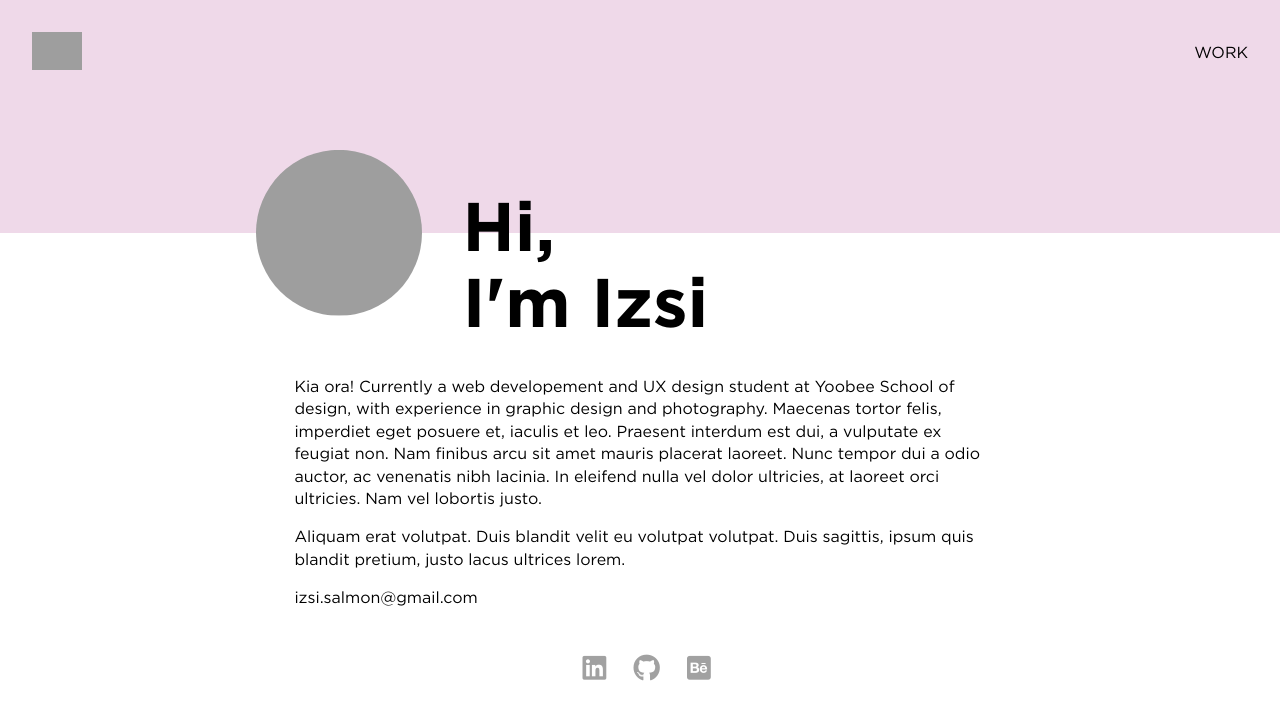
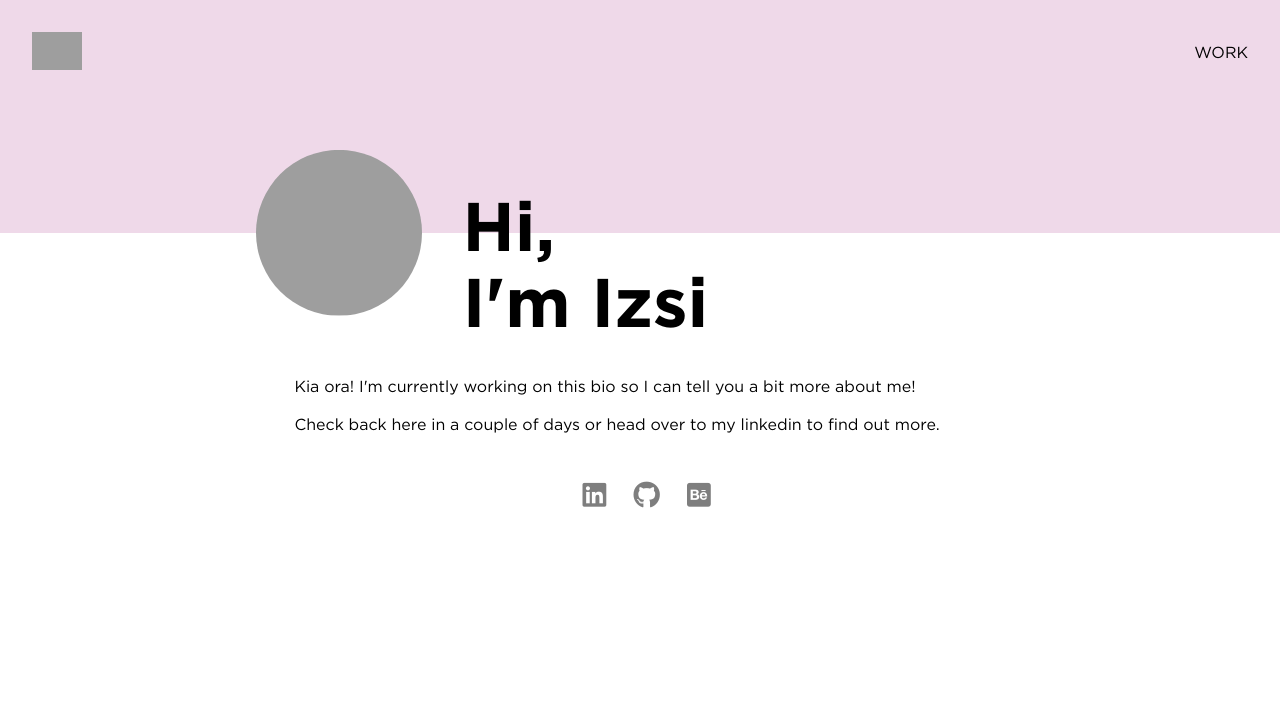
Before and after one commit to izsi-salmon/portfolio-izsi, a PHP site: page /about.php in a window 1280 px wide. Shown: the top 720 px of the page. Run offline with PHP 8.4, Linux system fonts and the light colour scheme; some libraries are stand-ins or nearby versions; grey boxes are pictures that could not be loaded.

Commit message:
completed iteration 1

```diff
--- a/about.php
+++ b/about.php
@@ -8,13 +8,11 @@
         <h1>
             Hi,<br> I'm Izsi
         </h1>
-
     </div>
 
     <div class="bio">
-        <p>Kia ora! Currently a web developement and UX design student at Yoobee School of design, with experience in graphic design and photography. Maecenas tortor felis, imperdiet eget posuere et, iaculis et leo. Praesent interdum est dui, a vulputate ex feugiat non. Nam finibus arcu sit amet mauris placerat laoreet. Nunc tempor dui a odio auctor, ac venenatis nibh lacinia. In eleifend nulla vel dolor ultricies, at laoreet orci ultricies. Nam vel lobortis justo.</p>
-        <p>Aliquam erat volutpat. Duis blandit velit eu volutpat volutpat. Duis sagittis, ipsum quis blandit pretium, justo lacus ultrices lorem. </p>
-        <p>izsi.salmon@gmail.com</p>
+        <p>Kia ora! I'm currently working on this bio so I can tell you a bit more about me!</p>
+        <p>Check back here in a couple of days or head over to my linkedin to find out more.</p>
     </div>
 
     <div class="contact-links">
--- a/css/style.css
+++ b/css/style.css
@@ -291,8 +291,11 @@ _:-ms-lang(x), .image-modal img {
   margin: 2.5em auto 1.5em auto;
   width: 40%; }
   .contact-links .contact-link {
-    color: #A1A1A1;
+    color: 000;
+    opacity: 0.5;
     transition: 0.8s; }
+  .contact-links .contact-link:hover {
+    opacity: 1; }
 
 .footer {
   color: #D2B4D1;
--- a/css/style.scss
+++ b/css/style.scss
@@ -77,7 +77,6 @@ p{
 }
 
 .about-navigation{
-//    background-color: #E8C3E4;
     background-color: $pink;
     background-color: rgb(239,217,233);
     margin: 0;
@@ -103,20 +102,10 @@ p{
         margin-right: 0.7rem;
         transform-style: preserve-3d;
     }
-//    span{
-//        letter-spacing: normal;
-//        transition: letter-spacing 0.6s ease-out;
-//    }
     .icon-link-icon-spin{
         animation: spin-animation 0.8s ease-in-out;
     }
 }
-
-//.icon-link:hover{
-//    span{
-//        letter-spacing: 1px;
-//    }
-//}
 
 .scroll-message{
     display: none;
@@ -397,11 +386,12 @@ _:-ms-lang(x), .image-modal img {
     margin: 2.5em auto 1.5em auto;
     width: 40%;
     .contact-link{
-        color: $grey;
+        color: 000;
+        opacity: 0.5;
         transition: 0.8s;
     }
     .contact-link:hover{
-
+        opacity: 1;
     }
 }
 
--- a/database/connection.php
+++ b/database/connection.php
@@ -1,10 +1,8 @@
 <?php
-    $dbc = mysqli_connect('localhost', 'root', '', 'portfolio-izsi');
-//  $dbc = mysqli_connect(getenv('DB_HOST'), getenv('DB_USER'), getenv('DB_PASS'), getenv('DB_TABLE'));
-//    var_dump(getenv('PROJECT_URL'));
+  $dbc = mysqli_connect(getenv('DB_HOST'), getenv('DB_USER'), getenv('DB_PASS'), getenv('DB_TABLE'));
   if($dbc){
     $dbc->set_charset('utf8');
   } else{
-    die('Connect to database failed, please check your environment files and make sure username, password and table names are coorect.');
+    die('Connect to database failed, please check your environment files and make sure username, password and table names are correct.');
   }
  ?>
```
Also changed, not shown: database/connection-local.php (added, +10 -0 lines), 1 other file.
